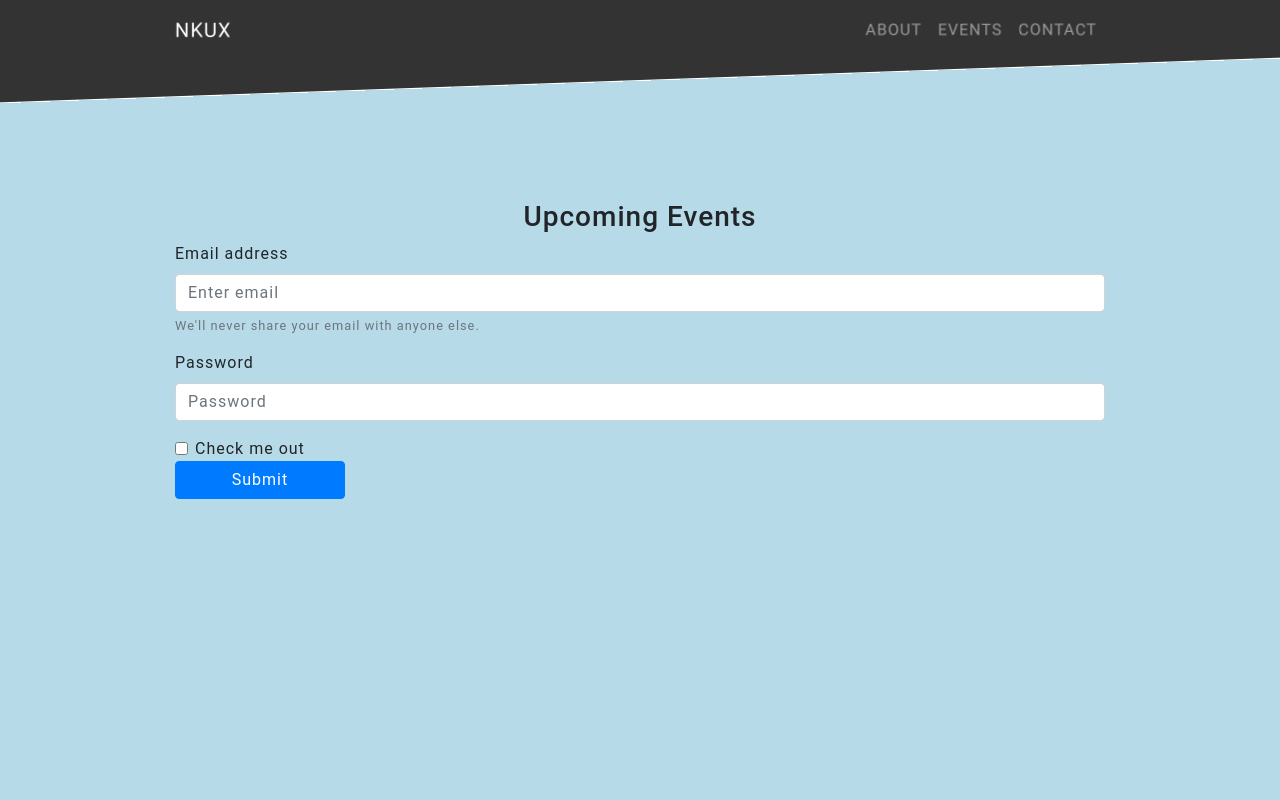
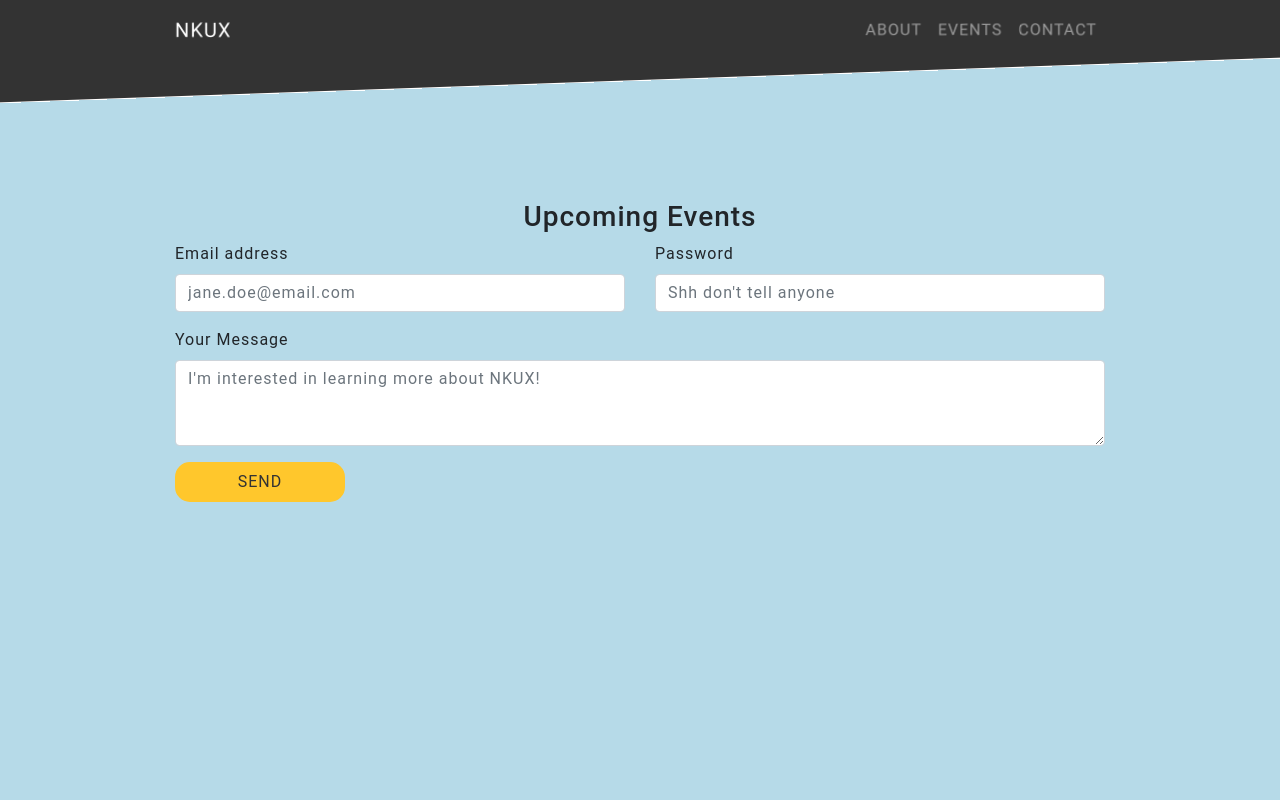
Before and after one commit to nkuxgroup/nkuxgroup.github.io, a PHP site: page /contact.php in a window 1280 px wide. Run offline with PHP 8.4, Linux system fonts and the light colour scheme; some libraries are stand-ins or nearby versions.

Commit message:
Finished form styles and changes button styles again

```diff
--- a/contact.php
+++ b/contact.php
@@ -9,26 +9,33 @@
         </div>
     </div>
     <div class="events-container container">
+        <form>
             <div class="row">
                 <div class="col">
-                <form>
+                    <div class="row">
+                        <div class="col-sm">
                             <div class="form-group">
                                 <label for="exampleInputEmail1">Email address</label>
-                    <input type="email" class="form-control" id="exampleInputEmail1" aria-describedby="emailHelp" placeholder="Enter email">
-                    <small id="emailHelp" class="form-text text-muted">We'll never share your email with anyone else.</small>
+                                <input type="email" class="form-control" id="exampleInputEmail1" aria-describedby="emailHelp" placeholder="jane.doe@email.com">
                             </div>
+                        </div>
+                        <div class="col-sm">
                             <div class="form-group">
                                 <label for="exampleInputPassword1">Password</label>
-                    <input type="password" class="form-control" id="exampleInputPassword1" placeholder="Password">
-                </div>
-                <div class="form-check">
-                    <input type="checkbox" class="form-check-input" id="exampleCheck1">
-                    <label class="form-check-label" for="exampleCheck1">Check me out</label>
-                </div>
-                <button type="submit" class="btn btn-primary">Submit</button>
-                </form>
+                                <input type="password" class="form-control" id="exampleInputPassword1" placeholder="Shh don't tell anyone">
                             </div>
                         </div>
+                    </div>
+
+                    <div class="form-group">
+                        <label for="exampleFormControlTextarea1">Your Message</label>
+                        <textarea class="form-control" id="exampleFormControlTextarea1" rows="3" placeholder="I'm interested in learning more about NKUX!"></textarea>
+                    </div>
+                    <button type="submit" class="btn btn-yellow">SEND</button>
+
+                </div>
+            </div>
+        </form>
     </div>
 </div>
 
--- a/sass/global.scss
+++ b/sass/global.scss
@@ -1,10 +1,12 @@
 $color-yellow: #FFC72C;
+$color-light-yellow: #ffe8a2;
 $color-black: #333;
 $color-dark-grey: #4f4f4f;
 $color-light-grey: #EEE;
 $color-white: #E0E0E0;
 $color-true-white: #fff;
 $color-red: #FF5F58;
+$color-light-red: #ffb3af;
 $color-blue: #39F;
 $color-light-blue: #B6DAE8;
 $color-purple: #E8B6E3;
@@ -109,7 +111,7 @@ h2{
     transition: all 0.2s;
     &:hover {
         color: $color-black;
-        background-color: $color-true-white;
+        background-color: $color-white;
         transition: all 0.2s;
     }
 }
@@ -122,7 +124,7 @@ h2{
     transition: all 0.2s;
     &:hover {
         color: $color-black;
-        background-color: $color-true-white;
+        background-color: $color-light-red;
         transition: all 0.2s;
     }
 }
@@ -135,7 +137,7 @@ h2{
     transition: all 0.2s;
     &:hover {
         color: $color-black;
-        background-color: $color-true-white;
+        background-color: $color-light-blue;
         transition: all 0.2s;
     }
 }
@@ -147,8 +149,8 @@ h2{
     background-color: $color-yellow;
     transition: all 0.2s;
     &:hover {
-        color: $color-yellow;
-        background-color: $color-black;
+        color: $color-black;
+        background-color: $color-light-yellow;
         transition: all 0.2s;
     }
 }
```
Also changed, not shown: css/master.css, 1 other file. Lines whose indentation alone changed are shown as unchanged.
